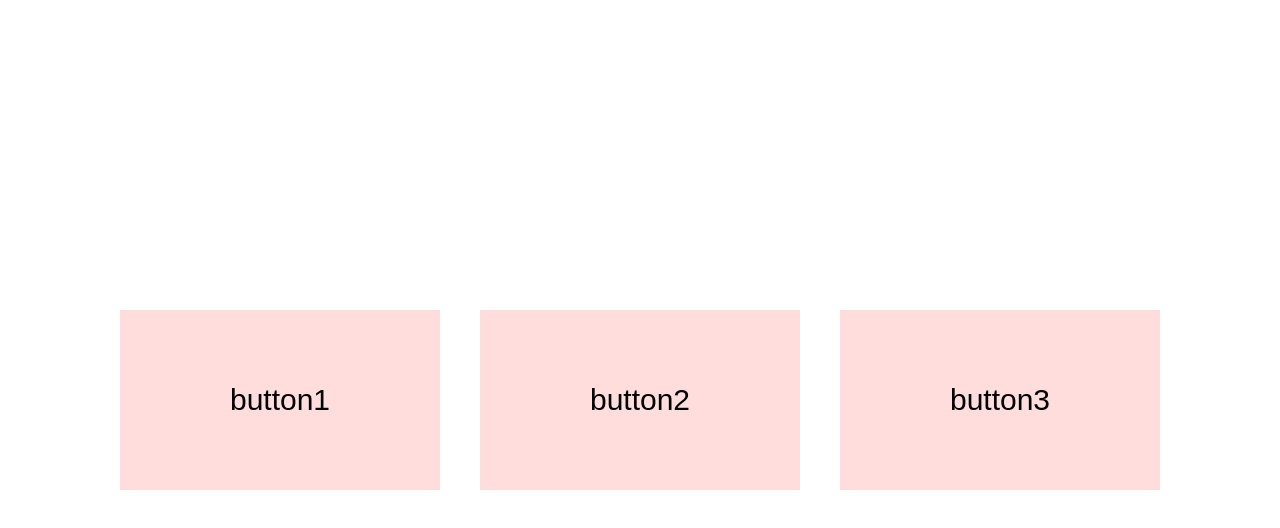
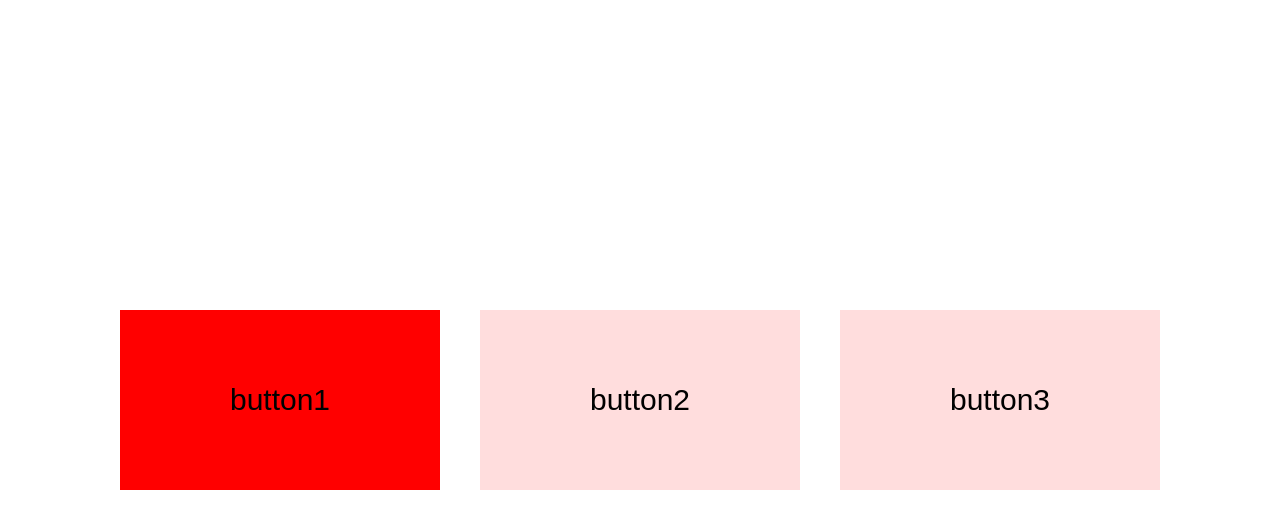
Before and after one commit to shoshoss/js_lesson, a plain HTML site: page 2_2/index.html in a window 1280 px wide. Both pictures are taken after a click on the element "button1". Drawn offline with nearby package versions, Linux system fonts and the light colour scheme.

Commit message:
Add: 2_2の実装
クリックしたボタンだけ背景を赤へ

```diff
--- a/2_2/index.html
+++ b/2_2/index.html
@@ -1,13 +1,17 @@
 <!DOCTYPE html>
 <html>
 	<head>
-  <meta charset="UTF-8">
+		<meta charset="UTF-8" />
 		<title>クリックイベントと切り替え</title>
-  <link rel="stylesheet" type="text/css" href="base.css">
-  <script src="https://ajax.googleapis.com/ajax/libs/jquery/3.2.1/jquery.min.js"></script>  <script>
-  $(function(){
+		<link rel="stylesheet" type="text/css" href="base.css" />
+		<script src="https://ajax.googleapis.com/ajax/libs/jquery/3.2.1/jquery.min.js"></script>
+		<script>
+			$(function () {
 				// ここに処理を記述
-
+				$(".button").on("click", function () {
+					$(".button").css("background-color", "");
+					$(this).css("background-color", "red");
+				});
 			});
 		</script>
 	</head>
@@ -15,13 +19,17 @@
 		<div id="wrapper">
 			<div id="button1" class="button">
 				<p>button1</p>
-    </div><!-- button1 -->
+			</div>
+			<!-- button1 -->
 			<div id="button2" class="button">
 				<p>button2</p>
-    </div><!-- button2 -->
+			</div>
+			<!-- button2 -->
 			<div id="button3" class="button">
 				<p>button3</p>
-    </div><!-- button3 -->
-  </div><!-- wrapper -->
+			</div>
+			<!-- button3 -->
+		</div>
+		<!-- wrapper -->
 	</body>
 </html>
```
Lines whose indentation alone changed are shown as unchanged.
